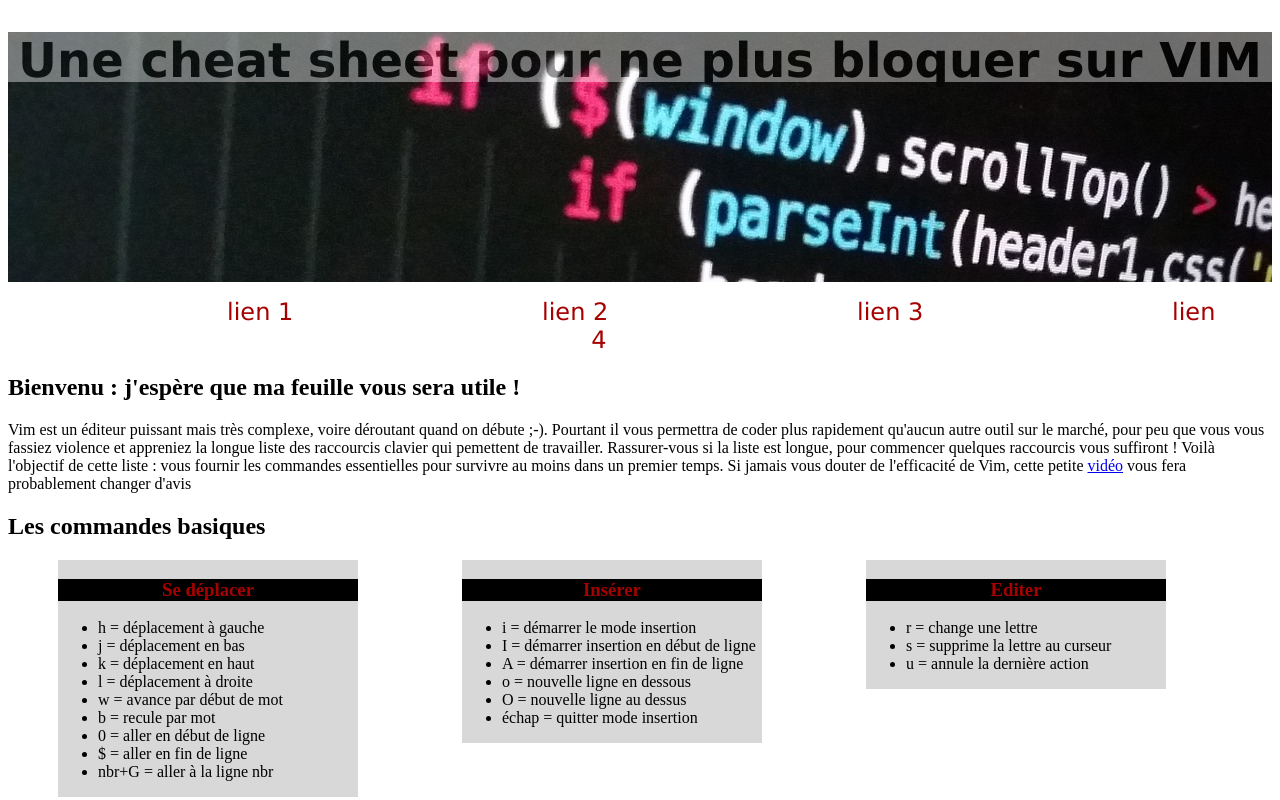
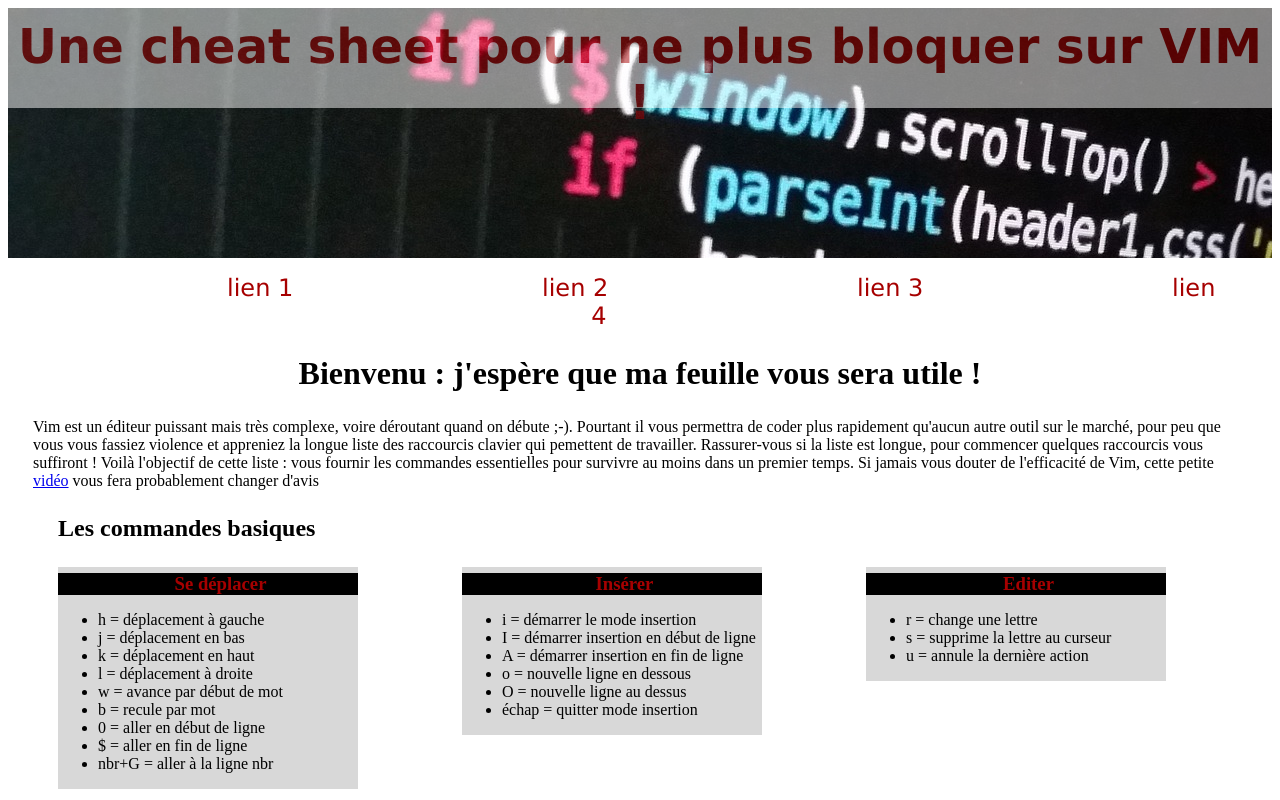
Before and after one commit to thomgo/trainingIntegration, a plain HTML site: page index.html in a window 1280 px wide. Shown: the top 800 px of the page. Drawn offline with Linux system fonts and the light colour scheme.

Commit message:
titles styling

```diff
--- a/style.css
+++ b/style.css
@@ -12,16 +12,19 @@
 
 #bandheader {
 width : 100%;
-height: 50px;
+height: 100px;
 	background-color: white;
-opacity: 0.4
+opacity: 0.5;
+padding-top: 10px;
 }
 
 #titre-header {
 	font-family: Verdana;
 	font-size: 3em;
-color: black;
+color: #a60000;
        text-align: center;
+margin-top: auto;
+margin-bottom: auto;
 }
 
 nav {
@@ -44,6 +47,30 @@
 
 nav a:hover {
 	text-decoration: underline;
+}
+
+h1 {
+text-align: center;
+font-size: 2em;
+margin-top: 2%;
+margin-bottom: 2%;
+}
+
+h2 {
+margin-left: 50px;
+margin-top: 2%;
+margin-bottom: 2%
+}
+
+h3 {
+margin-left: 25px;
+margin-top: 2%;
+margin-bottom: 2%;
+}
+
+p {
+margin-left: 25px;
+margin-right: 25px;
 }
 
 .commandes {
```
